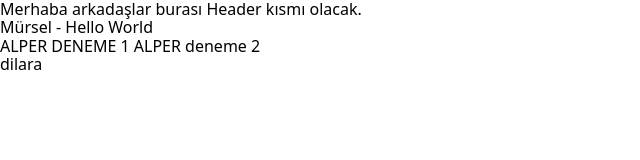
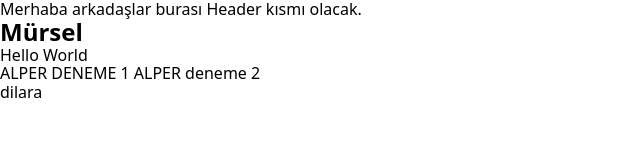
Before and after one commit to Goit-GrupI/greenharvest-grupI, a plain HTML site: page index.html in a window 1280 px wide. Shown: the whole page, without its empty margins (0-640 px from the left). Drawn offline with nearby package versions, Linux system fonts and the light colour scheme.

Commit message:
How it Works

```diff
--- a/index.html
+++ b/index.html
@@ -26,7 +26,10 @@
       <!-- Atilla -->
       <section class="hero"></section>
       <!-- Mürsel -->
-      <section class="how_it_works">Mürsel - Hello World</section>
+      <section class="how_it_works">
+        <h2>Mürsel</h2>
+        <p>Hello World</p>
+      </section>
       <!--  Günay -->
       <section class="discount"></section>
       <!-- Alper Kale -->
```
